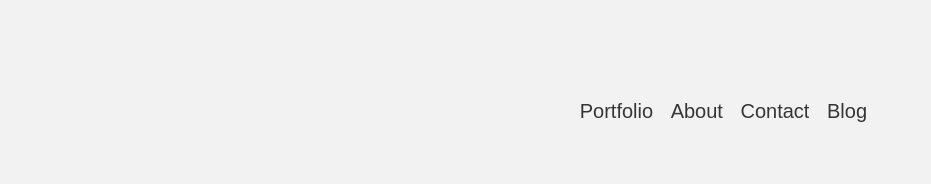
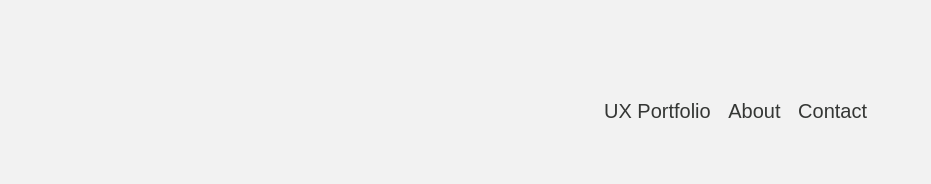
Before and after one commit to eddyca/2022-PORTFOLIO, a plain HTML site: page project/project-2.html in a window 1280 px wide. Shown: the top 184 px of the page, 349-1280 px from the left. Drawn offline with Linux system fonts and the light colour scheme; a script that the page names is missing.

Commit message:
linkedin badge and nav update

```diff
--- a/project/project-2.html
+++ b/project/project-2.html
@@ -33,10 +33,9 @@
       <div class="nav_main">
         <a href="../"><img src="../img/Logo.svg" alt=""></a>
         <ul class="nav">
-          <li><a href="../">Portfolio</a><span></span></li>
-          <li><a class="scroll-on-page-link" href="../#scroll-link-1">About</a><span></span></li>
-          <li><a class="scroll-on-page-link" href="../#scroll-link-2">Contact</a><span></span></li>
-          <li><a href="https://eddyca.github.io/about/">Blog</a><span></span></li>
+<li><a href="https://uxfol.io/ericalynnrodriguez">UX Portfolio</a><span></span></li>
+          <li><a class="scroll-on-page-link" href="#scroll-link-1">About</a><span></span></li>
+          <li><a class="scroll-on-page-link" href="#scroll-link-2">Contact</a><span></span></li>
         </ul>
       </div>
     </aside>
```
Also changed, not shown: index.html (+1 -0 lines), project/project-10.html (+3 -4 lines), project/project-11.html (+3 -4 lines), project/project-12.html (+3 -4 lines), project/project-13.html (+3 -4 lines), project/project-3.html (+3 -4 lines), project/project-4.html (+3 -4 lines), project/project-5.html (+3 -4 lines), project/project-6.html (+3 -4 lines), project/project-7.html (+3 -4 lines), project/project-8.html (+3 -4 lines), project/project-9.html (+3 -4 lines).
